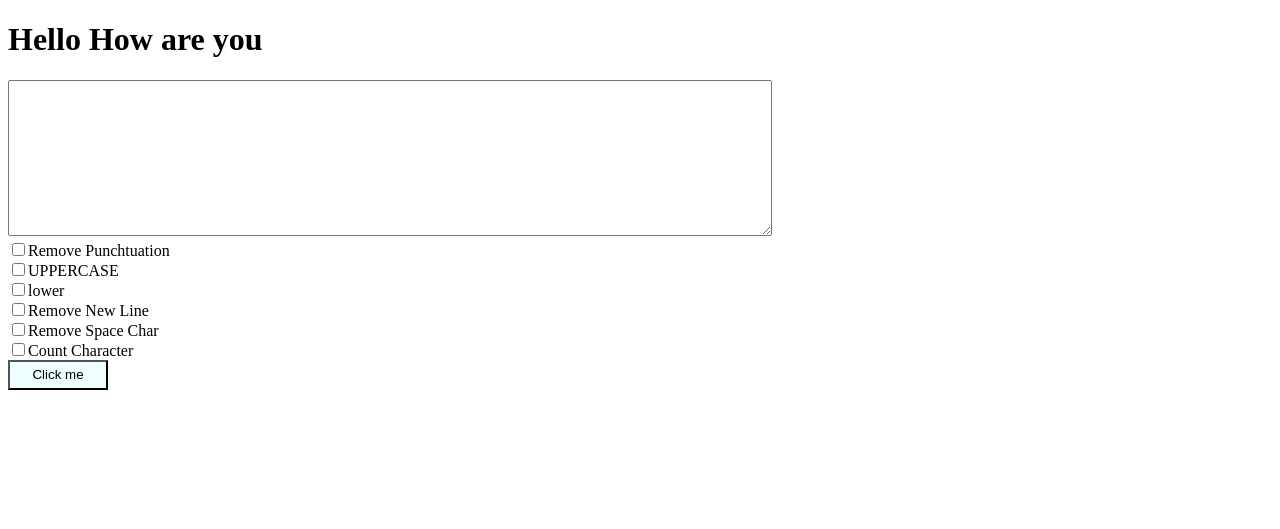
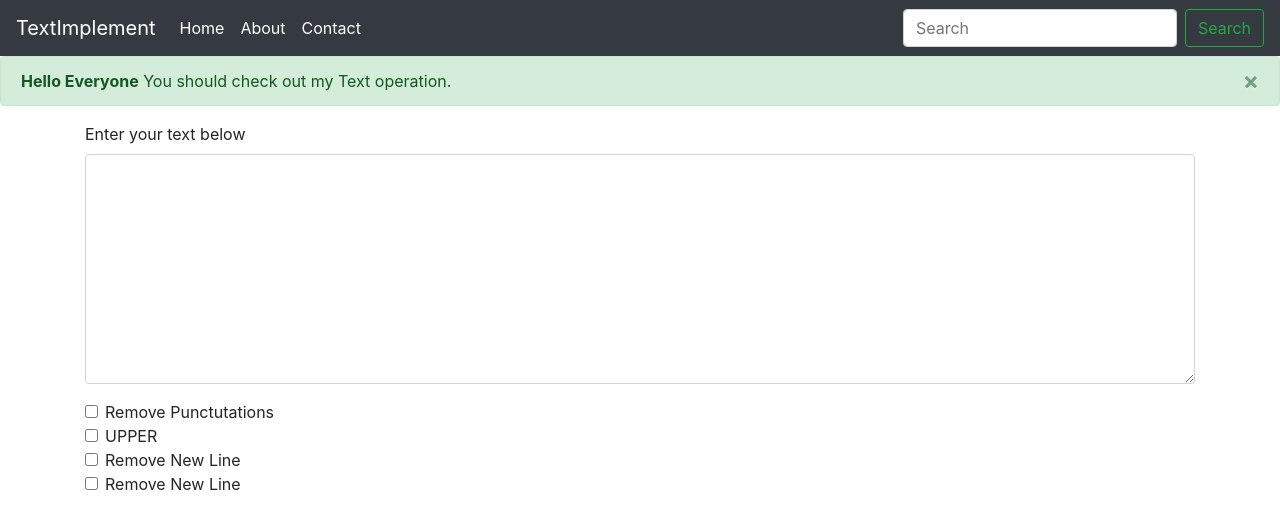
Before and after one commit to Gaurav6299/SecondAppDjango, a Django app: page / in a window 1280 px wide. Shown: the top 529 px of the page. Run offline with Django 3.2, Linux system fonts and the light colour scheme; some libraries are stand-ins or nearby versions.

Commit message:
changes in index.html file

```diff
--- a/templa/templates/index.html
+++ b/templa/templates/index.html
@@ -1,22 +1,89 @@
-<!DOCTYPE html>
+<!doctype html>
 <html lang="en">
-<head>
-    <meta charset="UTF-8">
-    <title>My Templates</title>
-</head>
-<body>
-<h1>Hello How are you</h1>
-<form action="/remove" method="get" >
-    <textarea style="width:60%;height:150px; " name="n1"></textarea><br>
-    <input type="checkbox" name="check">Remove Punchtuation<br>
-    <input type="checkbox" name="upperChar">UPPERCASE<br>
-    <input type="checkbox" name="lowerChar">lower<br>
-    <input type="checkbox" name="removenewline">Remove New Line<br>
-    <input type="checkbox" name="removespace">Remove Space Char<br>
-    <input type="checkbox" name="countchar" >Count Character<br>
-    <button  style="width: 100px;height: 30px;position: relative;display: flex;justify-content: center;align-items: center;
-    background: azure;"type="submit">Click me</button>
+  <head>
+    <!-- Required meta tags -->
+    <meta charset="utf-8">
+    <meta name="viewport" content="width=device-width, initial-scale=1, shrink-to-fit=no">
 
-</form>
-</body>
+    <!-- Bootstrap CSS -->
+    <link rel="stylesheet" href="https://maxcdn.bootstrapcdn.com/bootstrap/4.0.0/css/bootstrap.min.css" integrity="sha384-Gn5384xqQ1aoWXA+058RXPxPg6fy4IWvTNh0E263XmFcJlSAwiGgFAW/dAiS6JXm" crossorigin="anonymous">
+
+    <title>My TextWebsite</title>
+  </head>
+  <body>
+     <nav class="navbar navbar-expand-lg navbar-dark bg-dark">
+  <a class="navbar-brand" href="#">TextImplement</a>
+  <button class="navbar-toggler" type="button" data-toggle="collapse" data-target="#navbarSupportedContent" aria-controls="navbarSupportedContent" aria-expanded="false" aria-label="Toggle navigation">
+    <span class="navbar-toggler-icon"></span>
+  </button>
+
+  <div class="collapse navbar-collapse" id="navbarSupportedContent">
+    <ul class="navbar-nav mr-auto">
+      <li class="nav-item active">
+        <a class="nav-link" href="#">Home <span class="sr-only">(current)</span></a>
+      </li>
+
+        <li class="nav-item active">
+        <a class="nav-link" href="#">About <span class="sr-only">(current)</span></a>
+      </li>
+
+
+        <li class="nav-item active">
+        <a class="nav-link" href="#">Contact <span class="sr-only">(current)</span></a>
+      </li>
+    </ul>
+    <form class="form-inline my-2 my-lg-0">
+      <input class="form-control mr-sm-2" type="search" placeholder="Search" aria-label="Search">
+      <button class="btn btn-outline-success my-2 my-sm-0" type="submit">Search</button>
+    </form>
+  </div>
+</nav>
+   <div class="alert alert-success alert-dismissible fade show" role="alert">
+  <strong>Hello Everyone</strong> You should check out my Text operation.
+  <button type="button" class="close" data-dismiss="alert" aria-label="Close">
+    <span aria-hidden="true">&times;</span>
+  </button>
+</div>
+
+     <div class="container">
+
+         <form>
+               <div class="form-group">
+                <label for="exampleFormControlTextarea1">Enter your text below</label>
+                <textarea class="form-control" name="mytext" id="exampleFormControlTextarea1" rows="9"></textarea>
+              </div>
+
+             <div class="form-check form-switch">
+              <input class="form-check-input" name="myCheck" type="checkbox" id="flexSwitchCheckDefault">
+              <label class="form-check-label" for="flexSwitchCheckDefault">Remove Punctutations</label>
+            </div>
+
+             <div class="form-check form-switch">
+              <input class="form-check-input" name="myCheck1" type="checkbox" id="flexSwitchCheckDefault1">
+              <label class="form-check-label" for="flexSwitchCheckDefault1">UPPER</label>
+            </div>
+
+             <div class="form-check form-switch">
+              <input class="form-check-input" name="removenewline" type="checkbox" id="flexSwitchCheckDefault2">
+              <label class="form-check-label" for="flexSwitchCheckDefault2">Remove New Line</label>
+            </div>
+
+             <div class="form-check form-switch">
+              <input class="form-check-input" name="removespace" type="checkbox" id="flexSwitchCheckDefault3">
+              <label class="form-check-label" for="flexSwitchCheckDefault3">Remove New Line</label>
+            </div>
+         </form>
+
+     </div>
+
+
+
+
+
+    <!-- Optional JavaScript -->
+    <!-- jQuery first, then Popper.js, then Bootstrap JS -->
+    <script src="https://code.jquery.com/jquery-3.2.1.slim.min.js" integrity="sha384-KJ3o2DKtIkvYIK3UENzmM7KCkRr/rE9/Qpg6aAZGJwFDMVNA/GpGFF93hXpG5KkN" crossorigin="anonymous"></script>
+    <script src="https://cdnjs.cloudflare.com/ajax/libs/popper.js/1.12.9/umd/popper.min.js" integrity="sha384-ApNbgh9B+Y1QKtv3Rn7W3mgPxhU9K/ScQsAP7hUibX39j7fakFPskvXusvfa0b4Q" crossorigin="anonymous"></script>
+    <script src="https://maxcdn.bootstrapcdn.com/bootstrap/4.0.0/js/bootstrap.min.js" integrity="sha384-JZR6Spejh4U02d8jOt6vLEHfe/JQGiRRSQQxSfFWpi1MquVdAyjUar5+76PVCmYl" crossorigin="anonymous"></script>
+  </body>
 </html>
```
